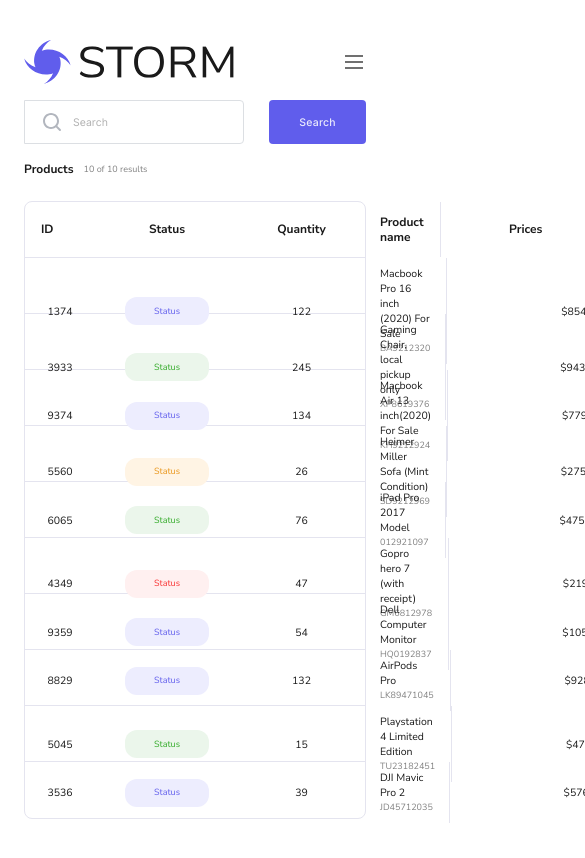
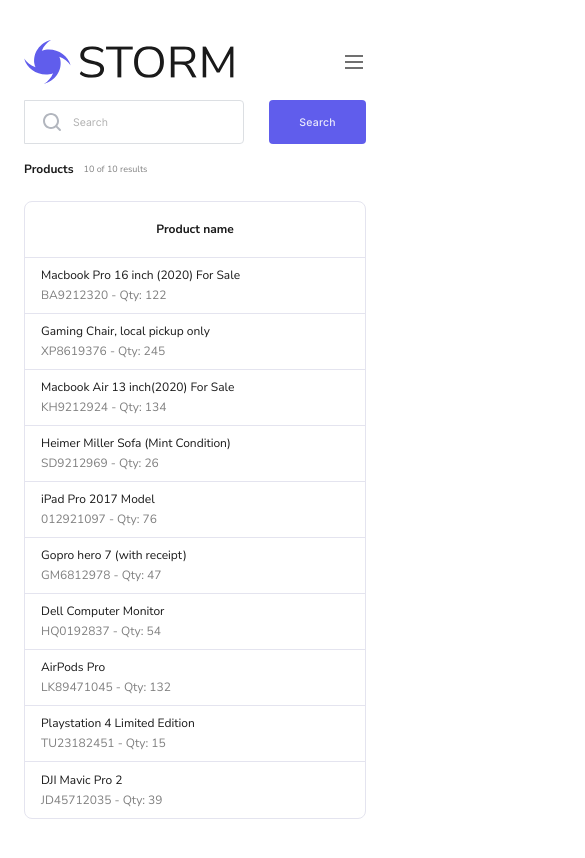
Before and after one commit to Nightfurya/Storm-product-table, a Vue app: page / in a window 390 px wide. Shown: the top 858 px of the page, 585 px wide, since content can reach past the window. Built offline with nearby package versions, Linux system fonts and the light colour scheme.

Commit message:
#005001: Add Table and Modal responsiveness

```diff
--- /dev/null
+++ b/src/assets/styles/_variables.scss
@@ -0,0 +1,10 @@
+$z-index-10: 10;
+$z-index-20: 20;
+$z-index-30: 30;
+$z-index-40: 40;
+$z-index-50: 50;
+
+$detailed-info-modal-z-index: $z-index-10;
+$navbar-modal-z-index: $detailed-info-modal-z-index + 1;
+
+$mobile-header-height: 100px;
--- a/src/components/AppHeader/AppHeader.vue
+++ b/src/components/AppHeader/AppHeader.vue
@@ -88,6 +88,7 @@
 <style scoped lang="scss">
 @use '@/assets/styles/_color.vars' as colors;
 @use '@/assets/styles/_mixins' as mixins;
+@use '@/assets/styles/_variables' as vars;
 
 .app-header {
 	@include mixins.flex-row(center, space-between);
@@ -296,7 +297,7 @@
 
 		.burger-menu {
 			position: absolute;
-			z-index: 1;
+			z-index: vars.$navbar-modal-z-index;
 			top: $burger-menu-icon-width + 4px;
 			right: 0;
 
--- a/src/components/ProductDetailedInfoModal/ProductDetailedInfoModal.vue
+++ b/src/components/ProductDetailedInfoModal/ProductDetailedInfoModal.vue
@@ -105,10 +105,15 @@
 			}
 
 			@media (max-width: 480px) {
-				height: auto;
 				padding: 12px 0;
-				height: 160px;
-				width: 160px;
+				height: 278px;
+				width: 278px;
+			}
+
+			@media (max-width: 380px) {
+				padding: 8px 0;
+				height: 200px;
+				width: 220px;
 			}
 
 			.image {
@@ -132,6 +137,10 @@
 
 			max-width: 274px;
 
+			@media (max-width: 668px) {
+				max-width: 291px;
+			}
+
 			.title,
 			.features-list,
 			.description {
@@ -145,6 +154,14 @@
 			.features-list {
 				padding-left: 24px;
 				margin: 12px 0;
+			}
+
+			@media (max-width: 480px) {
+				.title,
+				.features-list,
+				.description {
+					font-size: 1rem;
+				}
 			}
 		}
 
@@ -182,7 +199,7 @@
 
 			@media (max-width: 480px) {
 				width: 100%;
-				font-size: 0.75rem;
+				font-size: 1rem;
 			}
 		}
 
--- a/src/components/ProductTable/Header/Header.vue
+++ b/src/components/ProductTable/Header/Header.vue
@@ -100,6 +100,10 @@
 			&.descending-order {
 				transform: rotate(180deg);
 			}
+
+			@media (max-width: 576px) {
+				right: 8px;
+			}
 		}
 	}
 }
--- a/src/components/ProductTable/Row/Row.vue
+++ b/src/components/ProductTable/Row/Row.vue
@@ -21,7 +21,9 @@
 		<div class="product-table__row-sell">{{ product.quantity }}</div>
 		<div class="product-table__row-sell">
 			<p>{{ product.name }}</p>
-			<p class="product-table__row-sell-subtitle">{{ product.serial }}</p>
+			<p class="product-table__row-sell-subtitle">
+				{{ product.serial }} <span class="product-quantity"> - Qty: {{ product.quantity }}</span>
+			</p>
 		</div>
 		<div class="product-table__row-sell">${{ product.price.toFixed(2) }}</div>
 	</div>
@@ -33,12 +35,28 @@
 @use './_Row';
 
 .product-table__row-sell {
+	@media (max-width: 420px) {
+		font-size: 1rem;
+	}
+
 	&.padding--small {
 		padding: 14px 16px;
 	}
 
 	&-subtitle {
 		@include mixins.font-style(0.75rem, colors.$secondary-color);
+
+		@media (max-width: 420px) {
+			font-size: 1rem;
+		}
+
+		.product-quantity {
+			display: none;
+
+			@media (max-width: 660px) {
+				display: inline-block;
+			}
+		}
 	}
 }
 </style>
--- a/src/components/ProductTable/Row/_Row.scss
+++ b/src/components/ProductTable/Row/_Row.scss
@@ -16,6 +16,27 @@
 			border-bottom: 1px solid colors.$moon;
 		}
 
+		@media (max-width: 840px) {
+			min-height: 56px;
+			height: auto;
+		}
+
+		@media (max-width: 768px) {
+			grid-template-columns: 70px 144px 1fr 171px;
+		}
+
+		@media (max-width: 660px) {
+			grid-template-columns: 70px 1fr 171px;
+		}
+
+		@media (max-width: 576px) {
+			grid-template-columns: 70px 1fr 100px;
+		}
+
+		@media (max-width: 420px) {
+			grid-template-columns: 1fr;
+		}
+
 		&-sell {
 			@include mixins.flex-row();
 			@include mixins.font-style(0.875rem, colors.$primary-color);
@@ -23,15 +44,41 @@
 			padding: 18px 16px;
 		}
 
+		&-sell:nth-child(1) {
+			@media (max-width: 420px) {
+				display: none;
+			}
+		}
+
+		&-sell:nth-child(2) {
+			@media (max-width: 768px) {
+				display: none;
+			}
+		}
+
+		&-sell:nth-child(3) {
+			@media (max-width: 660px) {
+				display: none;
+			}
+		}
+
 		&-sell:nth-child(4) {
 			padding: 8px 16px;
 			flex-direction: column;
 			align-items: flex-start;
+
+			@media (max-width: 420px) {
+				justify-content: space-around;
+			}
 		}
 
 		&-sell:last-child {
 			border-left: 1px solid colors.$moon;
 			justify-content: flex-end;
+
+			@media (max-width: 420px) {
+				display: none;
+			}
 		}
 	}
 }
--- a/src/shared/components/Modal/Modal.vue
+++ b/src/shared/components/Modal/Modal.vue
@@ -19,19 +19,25 @@
 <style scoped lang="scss">
 @use '@/assets/styles/_color.vars' as colors;
 @use '@/assets/styles/_mixins' as mixins;
+@use '@/assets/styles/_variables' as vars;
 
 .modal-overlay {
 	@include mixins.flex-row();
 
 	position: fixed;
 	inset: 0;
-	z-index: 1000;
+	z-index: vars.$detailed-info-modal-z-index;
 
 	width: 100%;
 	height: 100%;
 
 	@media (min-width: 669px) {
 		background: rgba(colors.$black, 0.4);
+	}
+
+	@media (max-width: 668px) {
+		top: vars.$mobile-header-height;
+		height: calc(100% - vars.$mobile-header-height);
 	}
 }
 
@@ -53,19 +59,11 @@
 
 	@media (max-width: 668px) {
 		width: 100%;
-		height: calc(100% - 148px);
-		max-height: calc(100% - 148px);
+		height: 100%;
+		max-height: 100%;
 		position: absolute;
 		bottom: 0;
 		border-radius: 0px;
 	}
-
-	@media (max-width: 560px) {
-		padding: 16px;
-	}
-
-	@media (max-width: 480px) {
-		padding: 12px;
-	}
 }
 </style>
```
